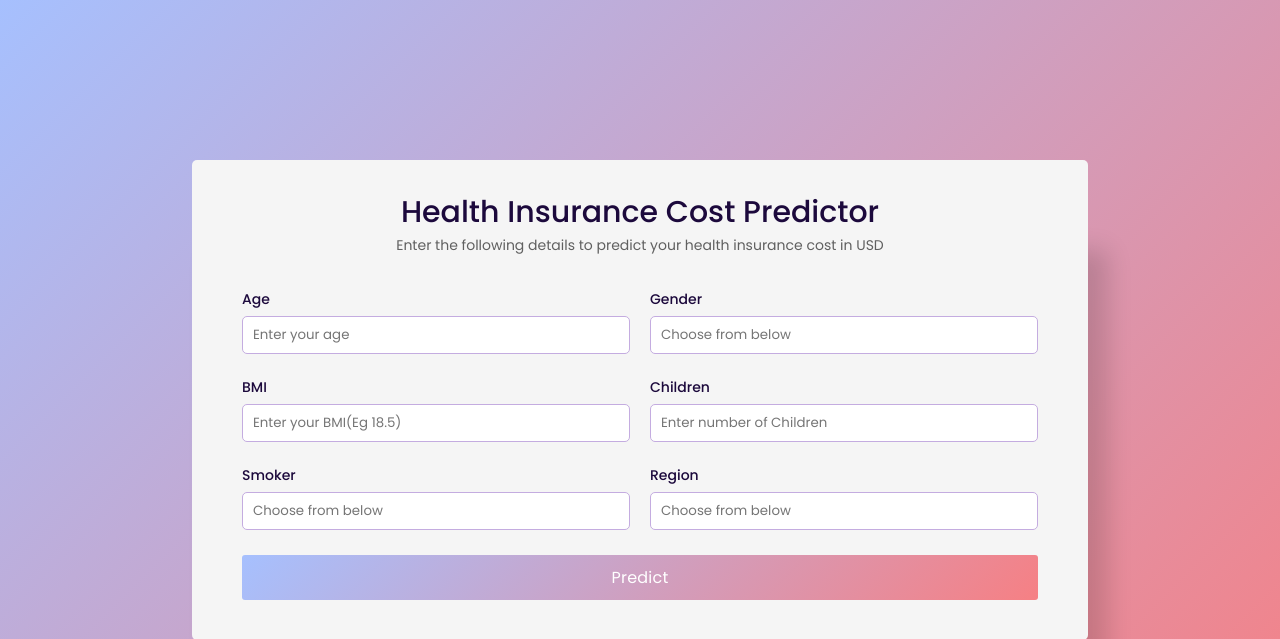
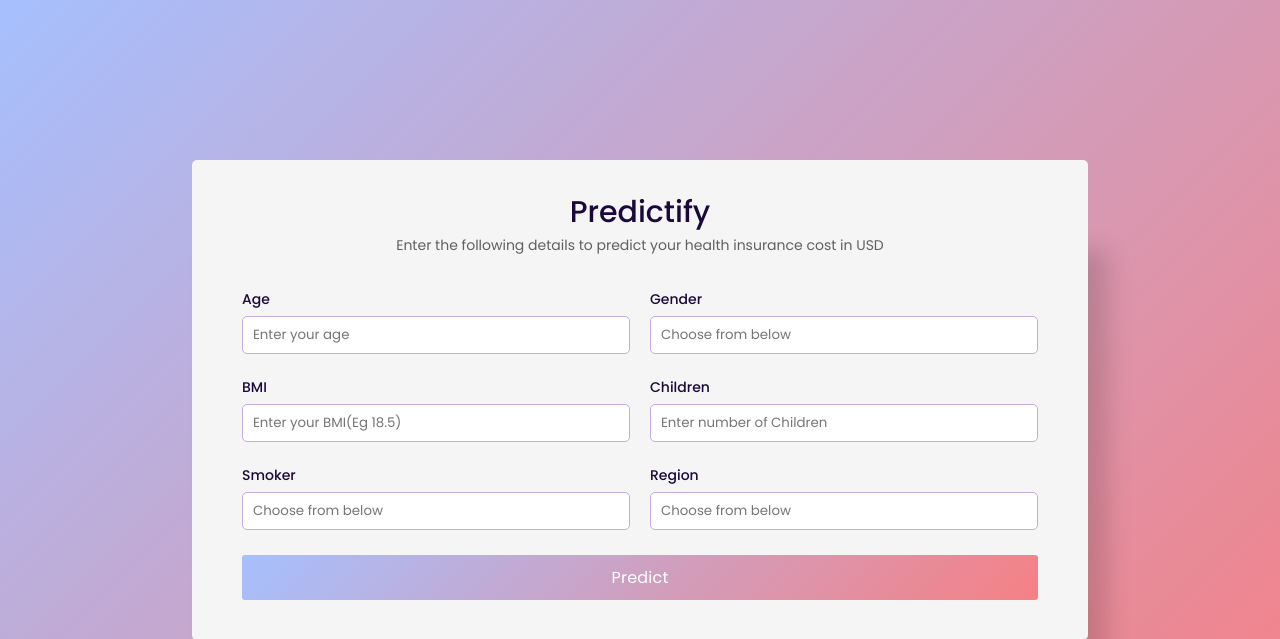
Before and after one commit to triasa5/Azure-Machine-Learning-Model, a Flask app: page / in a window 1280 px wide. Shown: the top 639 px of the page. Run offline with Flask 2, Linux system fonts and the light colour scheme.

Commit message:
Update index.html

```diff
--- a/templates/index.html
+++ b/templates/index.html
@@ -13,7 +13,7 @@
 </head>
 <body>
     <div class="container">
-        <h1>Health Insurance Cost Predictor</h1>
+        <h1>Predictify</h1>
         <p>Enter the following details to predict your health insurance cost in USD</p>
         <form class="form" action="/result" method="POST">
                 <div class="row">
```
